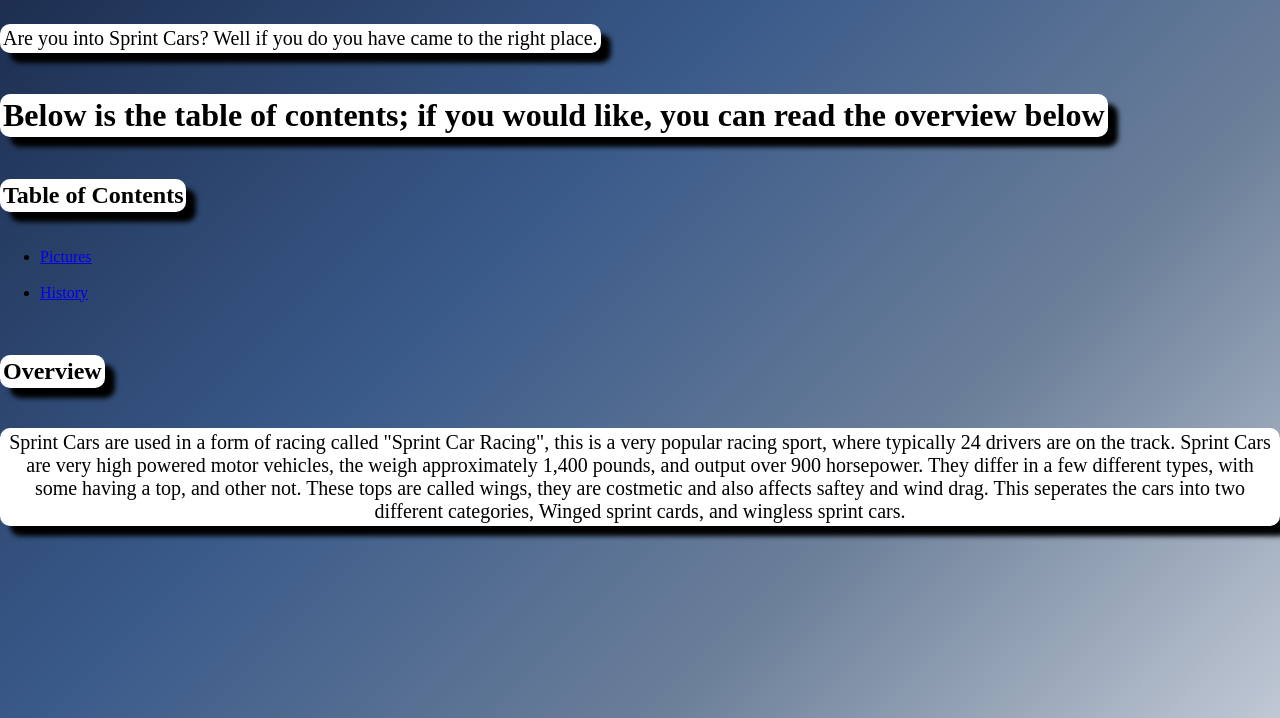
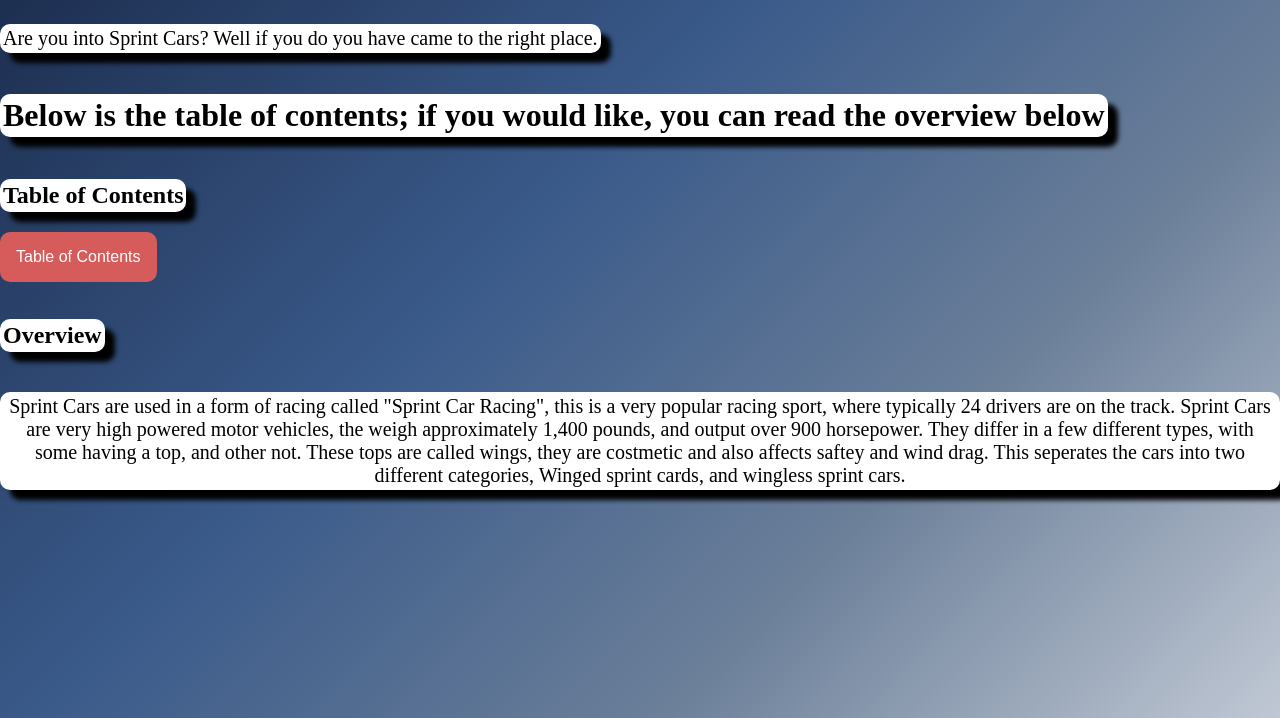
Before and after one commit to AWC-Tech/Sprint-Cars2, a plain HTML site: page sprintcars.html in a window 1280 px wide. Shown: the part 82-800 px from the top of the page. Drawn offline with Linux system fonts and the light colour scheme.

Commit message:
Update sprintcars.html

```diff
--- a/sprintcars.html
+++ b/sprintcars.html
@@ -6,15 +6,19 @@
 <link rel="stylesheet" href="Style.css">
 </head>
 <body>
- <div>
+ <div id="Main">
 	<h1><strong>Sprint Cars</strong></h1><br>
 	 	<p>Are you into Sprint Cars? Well if you do you have came to the right place.</p><br>
 		<h1>Below is the table of contents; if you would like, you can read the overview below</h1><br>
 	</div>
 		<h2>Table of Contents</h2><br>
-			<ul>
-			<li><a href="Pictures.html"> Pictures </a> </li><br>
-			<li><a href="History.html"> History </a> </li>
+		<div class="Dropdown">
+			<button class="dropbtn">Table of Contents</button>
+			<div class="dropdown-content">
+			<a href="Pictures.html"> Pictures </a>
+			<a href="History.html"> History </a>
+			</div>
+		</div>
 	</ul>
 	<br><h2>Overview</h2><br>
 	<p>Sprint Cars are used in a form of racing called "Sprint Car Racing", this is a very popular racing sport, where typically 24 drivers are on the track.
```
